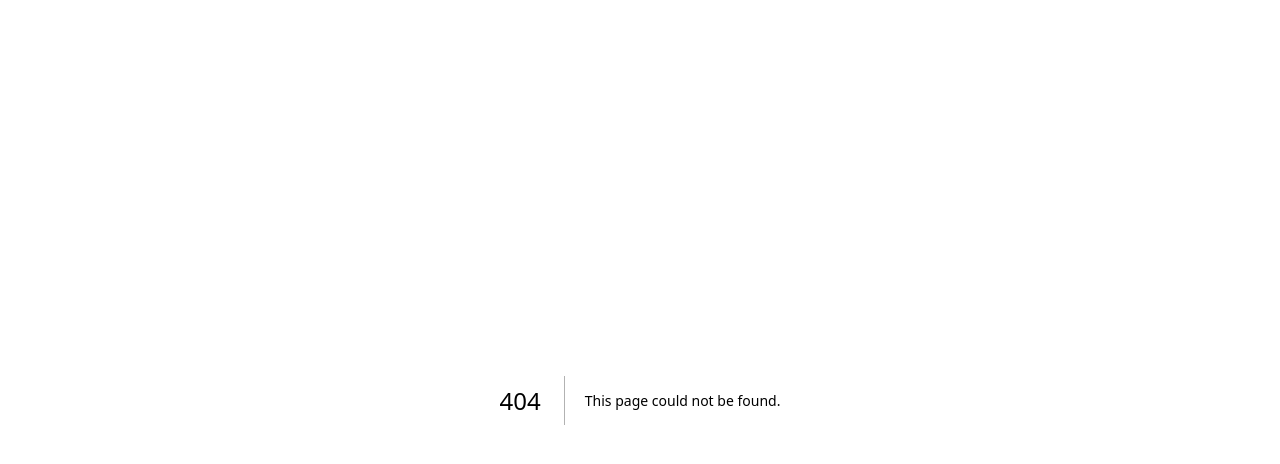
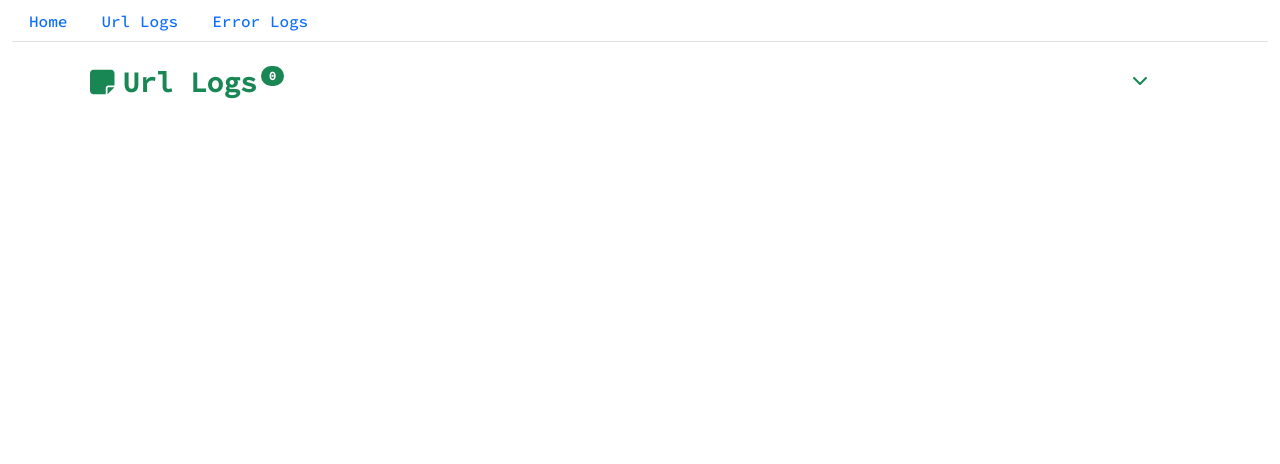
Before and after one commit to astric-0/NextCrawler, a Next.js app: page /logs/urls in a window 1280 px wide. Before the commit this address had no page. Shown: the top 464 px of the page. Built offline with nearby package versions, Linux system fonts and the light colour scheme.

Commit message:
added nav bar and some corrections

```diff
--- /dev/null
+++ b/components/layouts/PanelBar.jsx
@@ -0,0 +1,21 @@
+import React from 'react';
+import { Nav } from 'react-bootstrap';
+import Link from 'next/link';
+
+const PanelBar = _ => {
+    return (
+        <Nav variant='tabs' defaultActiveKey={'/'}>
+            <Nav.Item>
+                <Link className='nav-link' href='/'>Home</Link>
+            </Nav.Item>
+            <Nav.Item>
+                <Link className='nav-link' href='/logs/urls'>Url Logs</Link>
+            </Nav.Item>
+            <Nav.Item>
+                <Link className='nav-link' href='/logs/errors'>Error Logs</Link>
+            </Nav.Item>
+        </Nav>
+    );
+}
+
+export default PanelBar;
--- a/components/panels/BatchInfo.jsx
+++ b/components/panels/BatchInfo.jsx
@@ -9,8 +9,8 @@ import { PanelTitle, ExpandBtn } from '@/components';
 const BatchInfo = _ => {
     const { batchInfo: { batch, urls } } = useContext(AppContext);
     const [expand, setExpand] = useState(false);
-    const urlsList = urls.map(url => (
-        <ListGroup.Item as='li'>
+    const urlsList = urls.map((url, index) => (
+        <ListGroup.Item as='li' key={index}>
             <Row>
                 <Col xs="1">
                     <Link href={url} legacyBehavior>
--- a/components/panels/ErrorPanel.jsx
+++ b/components/panels/ErrorPanel.jsx
@@ -23,7 +23,7 @@ const ErrorPanel = _ => {
             >
                 <div className="ms-2 me-auto">
                     <div className="fw-bold">
-                        <span className='fw-bold'>{urlId}</span>: {message}
+                        <span className='fw-bold'>[{urlId}]</span>: {message}
                     </div>
                 </div>
                 <Badge bg="primary" pill>
@@ -48,7 +48,7 @@ const ErrorPanel = _ => {
                     <ExpandBtn expand={expand} onClick={_ => setExpand(!expand)} color='danger' />
                 </Col>
             </Row>
-            <ListGroup variant='flush' className={`shadow ${ !expand ? 'error-list' : '' }`}>
+            <ListGroup variant='flush' className={`shadow ${ !expand ? 'log' : '' }`}>
                 {errorList}
             </ListGroup>
         </Container>
--- a/components/panels/UrlLogPanel.jsx
+++ b/components/panels/UrlLogPanel.jsx
@@ -1,5 +1,5 @@
-import React, { useContext } from 'react';
-import { Container, ListGroup, Badge, Row, Col } from 'react-bootstrap';
+import React, { useContext, useRef, useEffect, useState } from 'react';
+import { Container, ListGroup, Badge, Row, Col, } from 'react-bootstrap';
 import { faNoteSticky } from '@fortawesome/free-solid-svg-icons';
 import AppContext from '@/context/AppContext';
 import { PanelTitle, ExpandBtn } from '@/components';
@@ -33,17 +33,24 @@ const LogItem = ({ url, info }) => {
 
 const UrlLogPanel = _ => {
     const { urlLog } = useContext(AppContext);
-    const expand = false;
+    const [ expand, setExpand ] = useState(false);
+    const ref = useRef(null);
 
-    const logList = [];
-    let i = 0;
-    for (let url in urlLog) {
-        logList.push(<LogItem key={i} url={url} info={urlLog[url]} />);
-        i++;
-    }
+    let logList = [], i = 0;
+    for (let url in urlLog)
+        logList.push(<LogItem key={i++} url={url} info={urlLog[url]} />);
+
+    useEffect(_ => {
+        if (i > 0) {
+            ref.current?.scrollIntoView({
+                behaviour: 'smooth',
+                block: 'end'
+            });
+        }
+    }, [ urlLog ]);
 
     return (
-        <Container>
+        <Container className='my-4'>
             <Row className='text-success'>
                 <Col xs="11">
                     <div className='d-flex align-items-start'>
@@ -54,11 +61,12 @@ const UrlLogPanel = _ => {
                     </div>
                 </Col>
                 <Col>
-                    <ExpandBtn onClick={_ => (!expand)} expand={expand} color='info' />
+                    <ExpandBtn onClick={_ => setExpand(!expand)} expand={expand} color='success' />
                 </Col>
             </Row>
-            <ListGroup>
+            <ListGroup variant='flush' className={`shadow ${ !expand ? 'log' : '' }`}>
                 {logList}
+                <ListGroup.Item className='p-0 m-0' ref={ref}></ListGroup.Item>
             </ListGroup>
         </Container>
     );
--- a/pages/_app.js
+++ b/pages/_app.js
@@ -3,7 +3,7 @@ import { useState } from 'react';
 
 import AppContext from "@/context/AppContext";
 import { Weaver } from "@/lib/services";
-import Layout from "@/components/layouts/Layout";
+import { Layout, PanelBar } from "@/components";
 import '@/styles/globals.css';
 
 export default function App({ Component, pageProps }) {
@@ -45,6 +45,7 @@ export default function App({ Component, pageProps }) {
     return (
         <AppContext.Provider value={value}>
             <Layout>
+                <PanelBar />
                 <Component {...pageProps} />
             </Layout>
         </AppContext.Provider>
--- a/pages/index.js
+++ b/pages/index.js
@@ -29,8 +29,6 @@ export default function Home() {
                                 <BatchInfo />
                             </Col>
                         </Row>
-                        <ErrorPanel />
-                        <UrlLogPanel />
                     </Col>
                 }
             </Row>
--- /dev/null
+++ b/pages/logs/urls.jsx
@@ -0,0 +1,10 @@
+import React from 'react';
+import { UrlLogPanel } from '@/components';
+
+const UrlsLog = _ => {
+    return (
+        <UrlLogPanel />
+    );
+}
+
+export default UrlsLog;
--- a/styles/globals.css
+++ b/styles/globals.css
@@ -16,8 +16,8 @@ body {
     overflow-x: hidden;
 }
 
-.error-list {
-    max-height: 30vh;
+.log {
+    max-height: 80vh;
     overflow-y: auto;
     overflow-x: hidden;
 }
```
Also changed, not shown: components/index.js (+8 -1 lines), pages/logs/errors.jsx (added, +10 -0 lines), lib/services/weaver.js.
